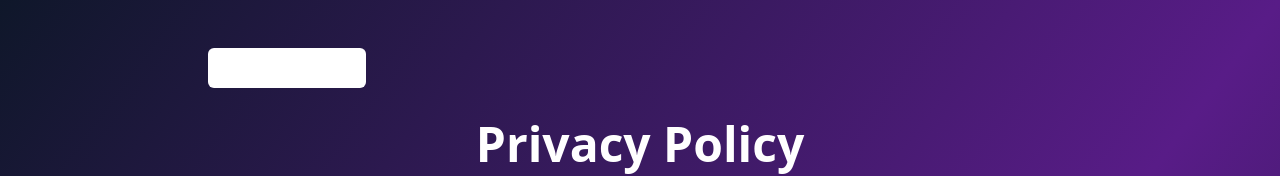
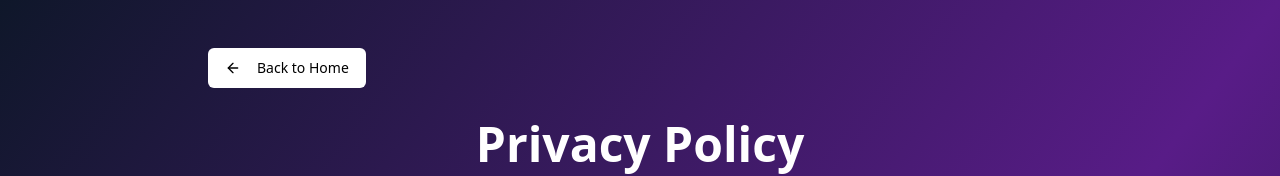
Before and after one commit to pkhiani/ravecam-app, a React (Vite) app: page /privacy-policy in a window 1280 px wide. Shown: the top 176 px of the page. Built offline with nearby package versions, Linux system fonts and the light colour scheme.

Commit message:
text color

```diff
--- a/src/pages/PrivacyPolicy.tsx
+++ b/src/pages/PrivacyPolicy.tsx
@@ -11,7 +11,7 @@ const PrivacyPolicy = () => {
         <Link to="/">
           <Button
             variant="outline"
-            className="mb-8 border-white/20 text-white hover:bg-white/10 backdrop-blur-sm"
+            className="mb-8 border-white/20 text-black hover:bg-white/10 backdrop-blur-sm"
           >
             <ArrowLeft className="mr-2 h-4 w-4" />
             Back to Home
```
